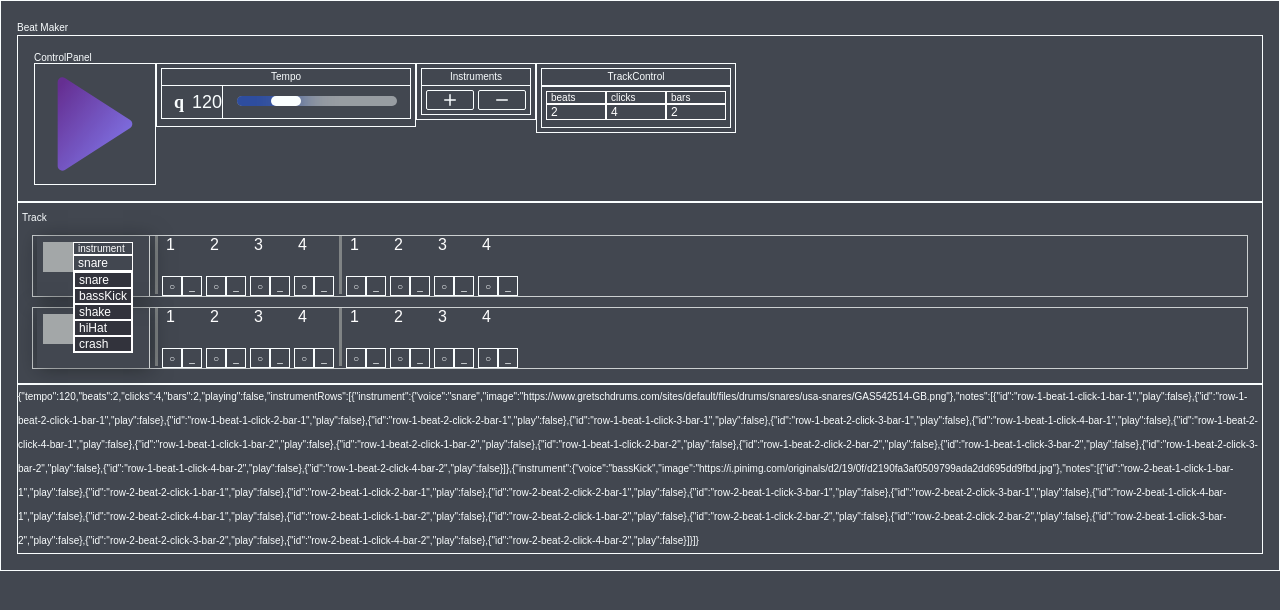
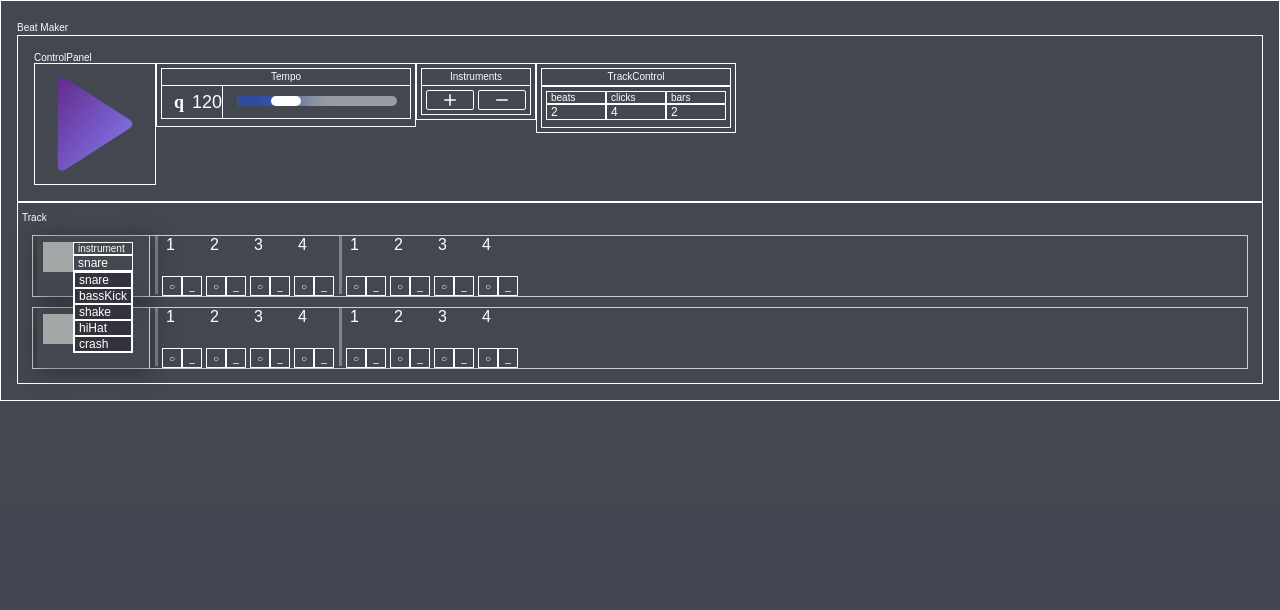
Before and after one commit to mrChernicharo/next-beat2, a Next.js app: page /components/BeatMaker/Beatmaker in a window 1280 px wide. Both pictures are taken after a click on the element "snare". Shown: the top 610 px of the page. Built offline with nearby package versions, Linux system fonts and the light colour scheme; grey boxes are pictures that could not be loaded; a web font is replaced by a local one.

Commit message:
useContext, iniciando....'

```diff
--- a/src/pages/components/BeatMaker/Beatmaker.tsx
+++ b/src/pages/components/BeatMaker/Beatmaker.tsx
@@ -1,4 +1,5 @@
-import { useEffect, useState } from 'react';
+import React, { useContext, useEffect, useState } from 'react';
+import { OverlayCtx } from '../..';
 import { BeatMakerContainer } from '../../../styles/BeatMakerStyles';
 import {
   IInstrument,
@@ -15,6 +16,7 @@ import { Track } from './Track/Track';
 
 export default function BeatMaker() {
   const [track, setTrack] = useState<ITrack>(initialTrack);
+  const [overlay, setOverlay] = useState(false);
   const [loop, setLoop] = useState(null);
   useEffect(() => {
     if (track.playing) {
@@ -24,9 +26,9 @@ export default function BeatMaker() {
     }
   }, [track.playing]);
 
-  useEffect(() => {
-    console.log('hey');
-  }, [track]);
+  // useEffect(() => {
+  //   console.log('hey');
+  // }, [track]);
 
   function handleTempoSliderChange(tempo: number) {
     setTrack({ ...track, tempo });
@@ -69,7 +71,7 @@ export default function BeatMaker() {
 
   // muda nota dentro do row
   function handleNoteChange(play: boolean, rowIndex: number, noteIndex: number) {
-    console.log('handleNoteChange');
+    // console.log('handleNoteChange');
     setTrack({ ...updateNotes(track, play, rowIndex, noteIndex) });
   }
 
@@ -80,7 +82,11 @@ export default function BeatMaker() {
     // clearUI();
   }
 
+  // const overlay = useContext(OverlayCtx);
+
   return (
+    <OverlayCtx.Consumer>
+      {overlay => (
         <BeatMakerContainer>
           <span>Beat Maker</span>
           <div>
@@ -112,7 +118,9 @@ export default function BeatMaker() {
               setNote={handleNoteChange}
             />
           </div>
-      <div className="state-log">{JSON.stringify(track)}</div>
+          {overlay ? <div className="state-log">{JSON.stringify(track)}</div> : ''}
         </BeatMakerContainer>
+      )}
+    </OverlayCtx.Consumer>
   );
 }
--- a/src/pages/components/shared/AppSelect.tsx
+++ b/src/pages/components/shared/AppSelect.tsx
@@ -20,6 +20,10 @@ export default function AppSelect({
     setValue(selectedValue);
   }, [selectedValue]);
 
+  useEffect(() => {
+    // getAllSelects();
+  }, [isOpened]);
+
   function handleOptionClick(val) {
     // console.log(val);
     setSelectedValue(val);
@@ -36,9 +40,19 @@ export default function AppSelect({
     setIsOpened(!isOpened);
   }
 
+  // const openLays: Element[] = [];
+
   return (
     <>
-      <Overlay onClick={() => handleOverlayClick()} opened={isOpened} />
+      {isOpened ? (
+        <Overlay
+          className="select-overlay"
+          onClick={() => handleOverlayClick()}
+          opened={isOpened}
+        />
+      ) : (
+        ''
+      )}
       <AppSelectContainer opened={isOpened}>
         <div className="label">
           <label>{lable}</label>
--- a/src/pages/index.tsx
+++ b/src/pages/index.tsx
@@ -1,10 +1,14 @@
 import Head from 'next/head';
-import React from 'react';
+import React, { useContext } from 'react';
 import BeatMaker from './components/BeatMaker/Beatmaker';
 import Header from './components/Header/Header';
 import SEO from './components/SEO/SEO';
 
+export const OverlayCtx = React.createContext(false);
+
 export default function Home() {
+  const overlay = useContext(OverlayCtx);
+
   return (
     <div>
       <SEO />
@@ -12,7 +16,9 @@ export default function Home() {
         <Header />
       </header>
       <main>
-        <BeatMaker />
+        <OverlayCtx.Provider value={overlay}>
+          <BeatMaker />
+        </OverlayCtx.Provider>
       </main>
     </div>
   );
--- a/src/styles/AppSelectStyles.tsx
+++ b/src/styles/AppSelectStyles.tsx
@@ -48,6 +48,10 @@ export const AppSelectContainer = styled.div`
 `;
 
 export const Overlay = styled.div`
+  /* display: none; */
+
+  &.select-overlay {
+    /* display: block; */
     visibility: ${(props: ISelectProps) => (props.opened ? 'visible' : 'hidden')};
     width: 100vw;
     height: 100vh;
@@ -56,4 +60,5 @@ export const Overlay = styled.div`
     left: 0;
     z-index: 2;
     position: absolute;
+  }
 `;
--- a/src/utils/initialValues.tsx
+++ b/src/utils/initialValues.tsx
@@ -100,7 +100,7 @@ export const updateNotes = (
   rowI: number,
   noteI: number
 ) => {
-  console.log('updateNote');
+  // console.log('updateNote');
   const trackCopy = { ...track };
   const trackLength = track.beats * track.clicks * track.bars;
   const idsRow = [];
```
Lines whose indentation alone changed are shown as unchanged.
